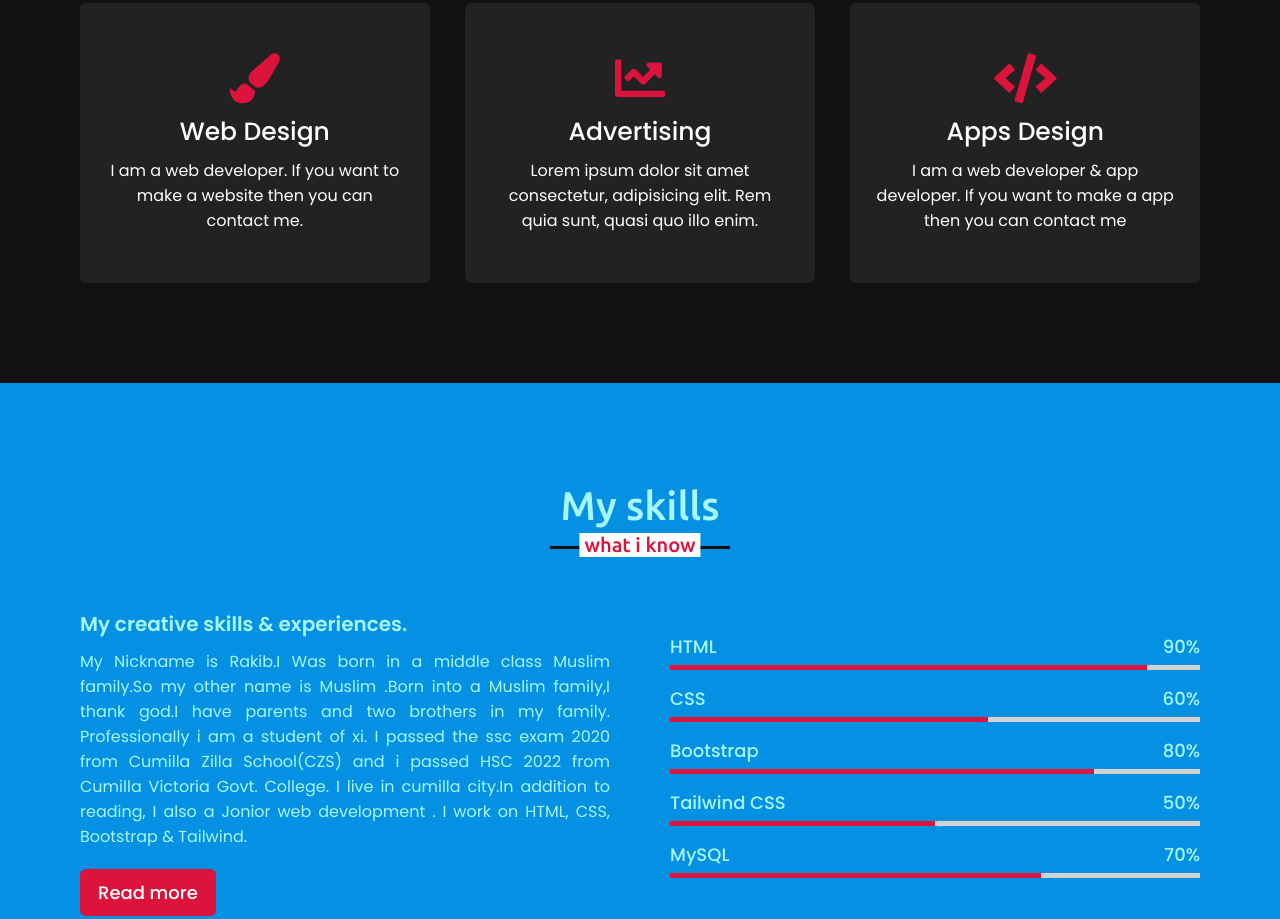
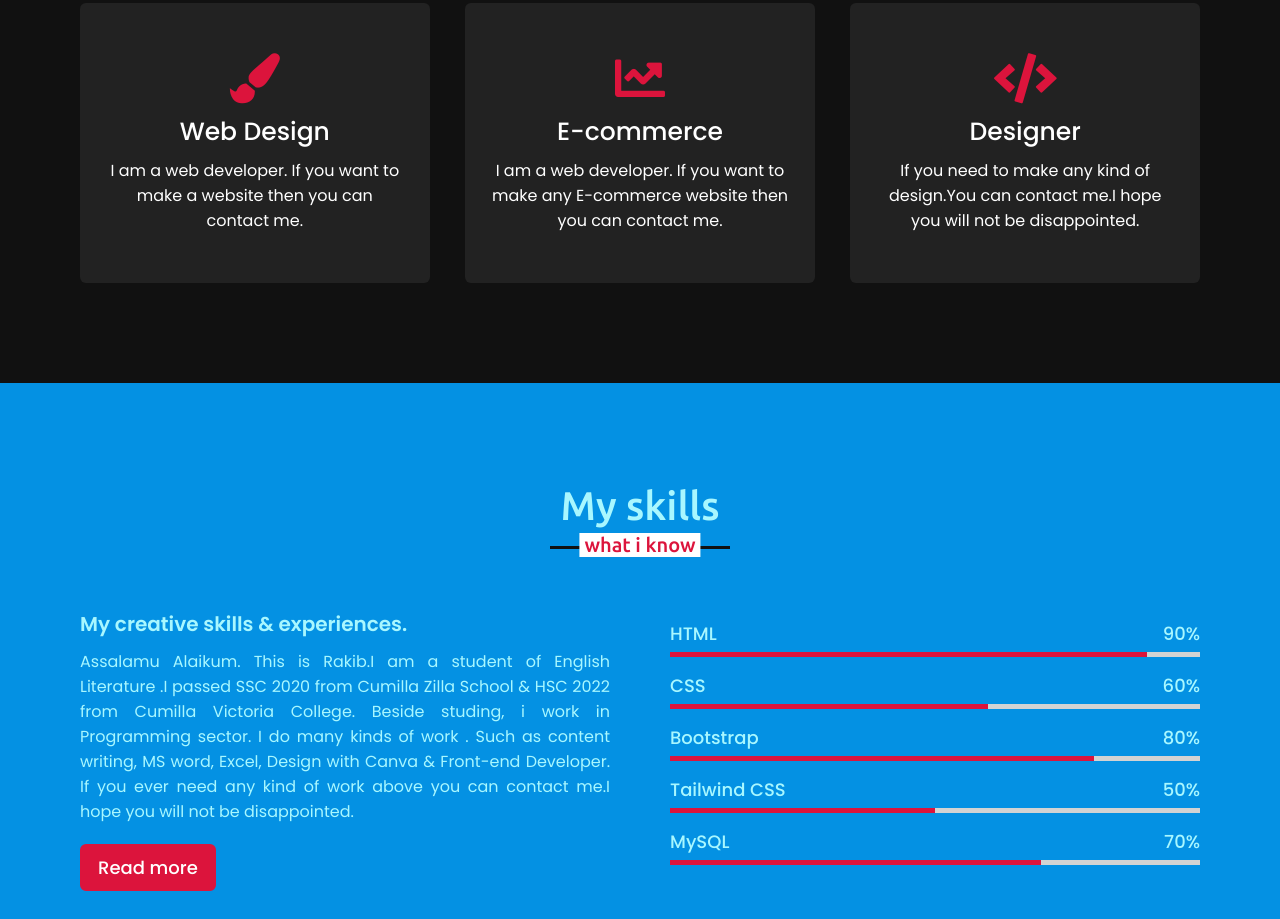
Before and after one commit to learnwithrakib1/info.rakib, a plain HTML site: page index.html in a window 1280 px wide. Shown: the part 1749-2668 px from the top of the page. Drawn offline with nearby package versions, Linux system fonts and the light colour scheme.

Commit message:
index and js file are modified

```diff
--- a/index.html
+++ b/index.html
@@ -65,7 +65,7 @@
                 </div>
                 <div class="column right">
                     <div class="text">I'm Rakib and I'm a <span class="typing-2"></span></div>
-                    <p>My Nickname is Rakib.I Was born in a middle class Muslim family.So my other name is Muslim .Born into a Muslim family,I thank god.I have parents and two brothers in my family. Professionally i am a student of xi. I passed the ssc exam 2020 from Cumilla Zilla School(CZS) and i passed HSC 2022 from Cumilla Victoria Govt. College. I live in cumilla city.In addition to reading, I also a Jonior web development . I work on HTML, CSS, Bootstrap & Tailwind.</p>
+                    <p>Assalamu Alaikum. This is Rakib.I am a student of English Literature.I passed SSC 2020 from Cumilla Zilla School & HSC 2022 from Cumilla Victoria College. Beside studing, i work in Programming sector. I do many kinds of work . Such as content writing, MS word, Excel, Design with Canva & Front end Developer. If you ever need any kind of work above you can contact me.I hope you will not be disappointed.</p>
                     <a href="#">Download CV</a>
                 </div>
             </div>
@@ -87,15 +87,15 @@
                 <div class="card">
                     <div class="box">
                         <i class="fas fa-chart-line"></i>
-                        <div class="text">Advertising</div>
-                        <p>Lorem ipsum dolor sit amet consectetur, adipisicing elit. Rem quia sunt, quasi quo illo enim.</p>
+                        <div class="text">E-commerce</div>
+                        <p>I am a web developer. If you want to make any E-commerce website then you can contact me.</p>
                     </div>
                 </div>
                 <div class="card">
                     <div class="box">
                         <i class="fas fa-code"></i>
-                        <div class="text">Apps Design</div>
-                        <p>I am a web developer & app developer. If you want to make a app then you can contact me</p>
+                        <div class="text">Designer</div>
+                        <p>If you need to make any kind of design.You can contact me.I hope you will not be disappointed.</p>
                     </div>
                 </div>
                </div>
@@ -110,7 +110,7 @@
             <div class="skills-content">
                 <div class="column left">
                     <div class="text">My creative skills & experiences.</div>
-                    <p>My Nickname is Rakib.I Was born in a middle class Muslim family.So my other name is Muslim .Born into a Muslim family,I thank god.I have parents and two brothers in my family. Professionally i am a student of xi. I passed the ssc exam 2020 from Cumilla Zilla School(CZS) and i passed HSC 2022 from Cumilla Victoria Govt. College. I live in cumilla city.In addition to reading, I also a Jonior web development . I work on HTML, CSS, Bootstrap & Tailwind.</p>
+                    <p>Assalamu Alaikum. This is Rakib.I am a student of English Literature .I passed SSC 2020 from Cumilla Zilla School & HSC 2022 from Cumilla Victoria College. Beside studing, i work in Programming sector. I do many kinds of work . Such as content writing, MS word, Excel, Design with Canva & Front-end Developer. If you ever need any kind of work above you can contact me.I hope you will not be disappointed.</p>
                     <a href="#">Read more</a>
                 </div>
                 <div class="column right">
@@ -161,9 +161,9 @@
             <div class="carousel owl-carousel">
                 <div class="card">
                     <div class="box">
-                        <img src="images/dp001.jpeg" alt="">
+                        <img src="images/dp.jpg" alt="">
                         <div class="text">Rakibul Hasan</div>
-                        <p>He is a CEO of learn with Rakib.He is also a web developer.</p>
+                        <p>This is Rakib. I am a junior Front-end Developer.</p>
                     </div>
                 </div>
             </div>
--- a/script.js
+++ b/script.js
@@ -35,14 +35,14 @@ $(document).ready(function(){
 
     // typing text animation script
     var typed = new Typed(".typing", {
-        strings: ["YouTuber", "Developer", ""],
+        strings: ["YouTuber", "Web-Developer", ""],
         typeSpeed: 100,
         backSpeed: 60,
         loop: true
     });
 
     var typed = new Typed(".typing-2", {
-        strings: ["YouTuber", "Web Developer", "Designer", "Freelancer"],
+        strings: ["YouTuber", "Web Developer", ""],
         typeSpeed: 100,
         backSpeed: 60,
         loop: true
--- a/style.css
+++ b/style.css
@@ -171,7 +171,7 @@ section .title::after{
     color: #fff;
     min-height: 500px;
     font-family: 'Ubuntu', sans-serif;
-    background: #040346;
+    background: #000000;
 }
 .home .max-width{
   width: 100%;
```
